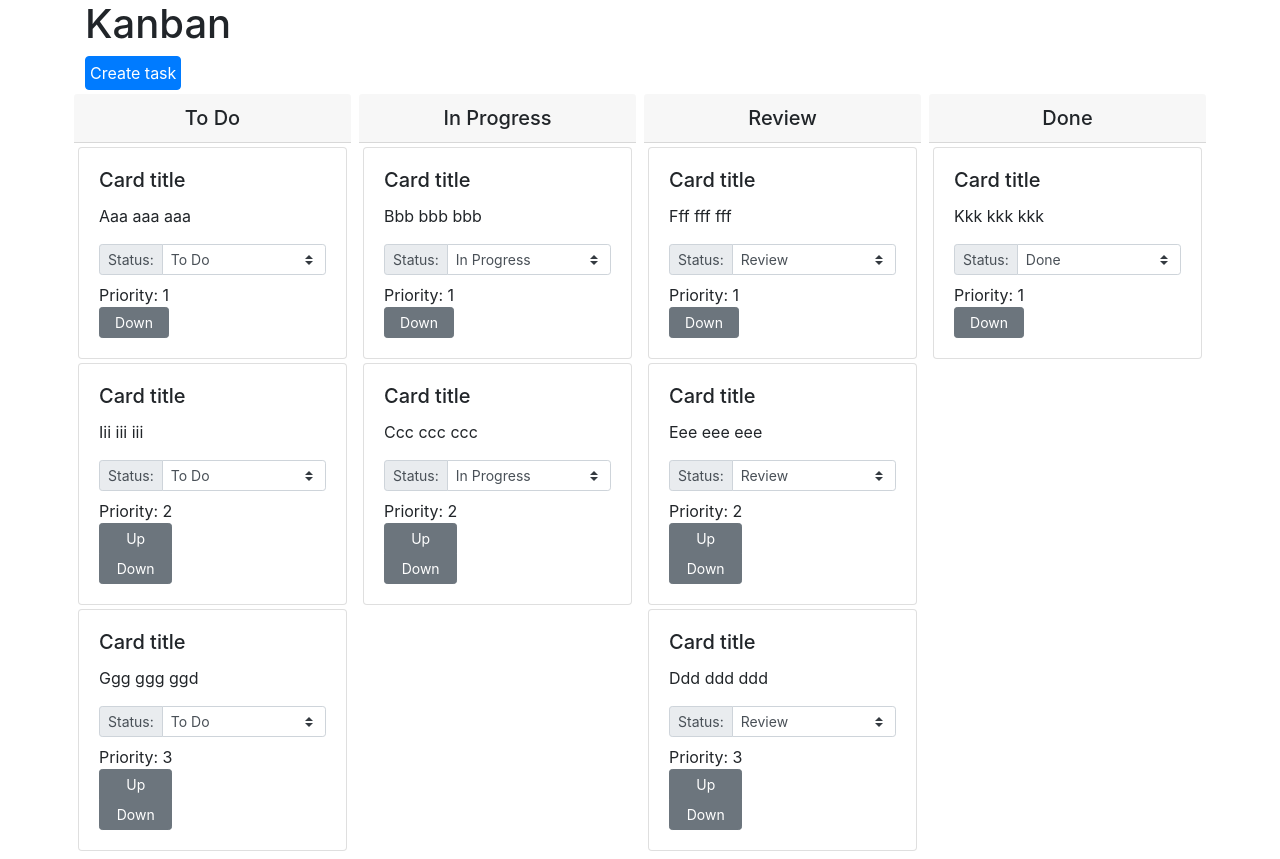
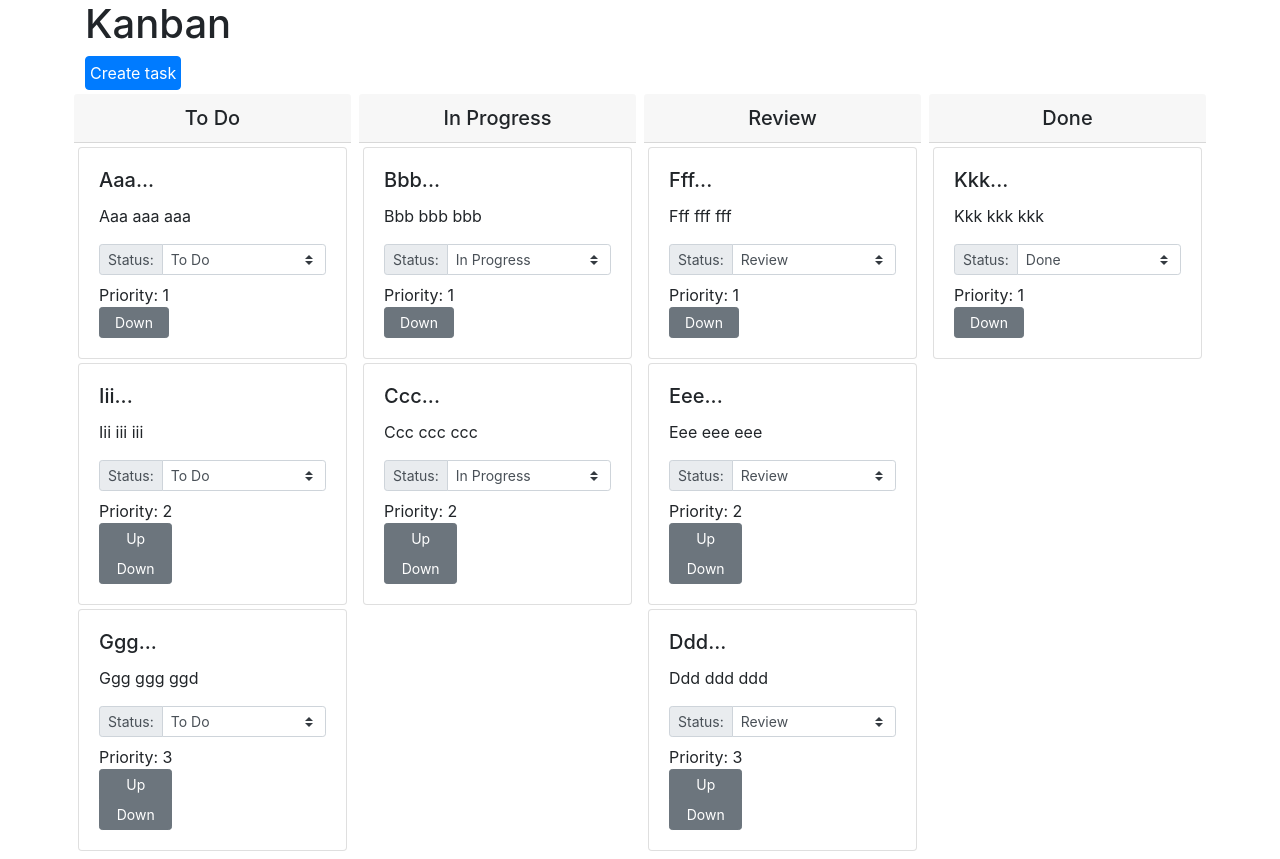
Before and after one commit to atarasevich77/kanban-lesson, a React (Create React App) app: page / in a window 1280 px wide. Built offline with nearby package versions, Linux system fonts and the light colour scheme.

Commit message:
Add title for cards

```diff
--- a/src/TasksItem.js
+++ b/src/TasksItem.js
@@ -4,6 +4,8 @@ const TasksItem = (props) => {
 
     const [task, setTask] = useState(props.task);
     // const [show, setShow] = useState("");
+
+    const title = task.name.substr(0, 3) + "...";
 
     const onPriorityUp = () => {
         const updatedTask = {...task, priority: --task.priority};
@@ -33,7 +35,7 @@ const TasksItem = (props) => {
     return (
         <div className="card m-1">
             <div className="card-body">
-                <h5 className="card-title">Card title</h5>
+                <h5 className="card-title">{title}</h5>
                 <p className="card-text">
                     {task.name}
                 </p>
```
